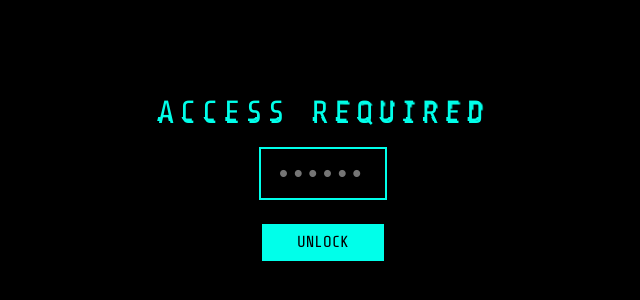
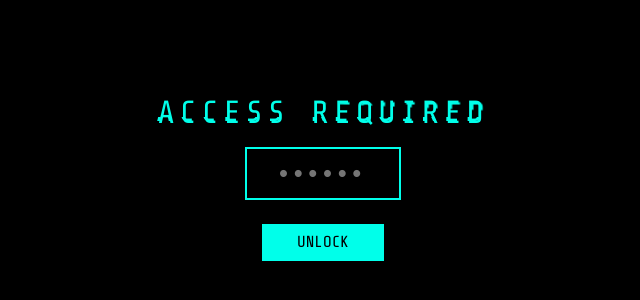
Before and after one commit to ruspetta/mission-impossible-mast, a website: page index.html in a window 1280 px wide. Shown: the part 202-502 px from the top of the page, without its empty margins (317-957 px from the left). Drawn offline with nearby package versions, Linux system fonts and the light colour scheme; no server answers.

Commit message:
Update index.html

```diff
--- a/index.html
+++ b/index.html
@@ -66,7 +66,7 @@
   input.pin {
     background: transparent; border: 2px solid var(--primary);
     color: var(--primary); padding: 0.6rem 1rem; font-size: 1.6rem;
-    width: 9ch; text-align: center; letter-spacing: 0.4ch;
+    width: 11ch; text-align: center; letter-spacing: 0.4ch;
   }
 
   button.unlock {
```
